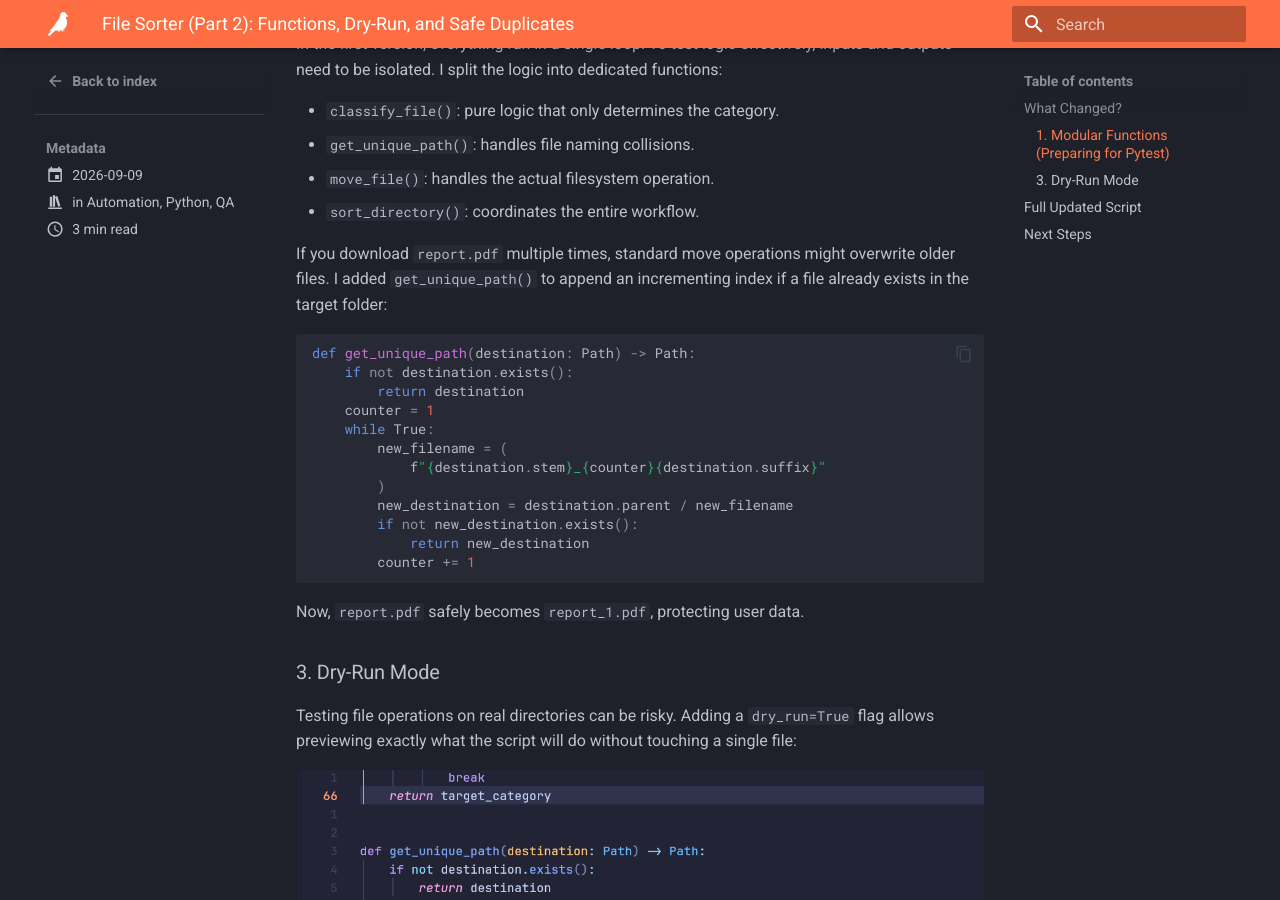
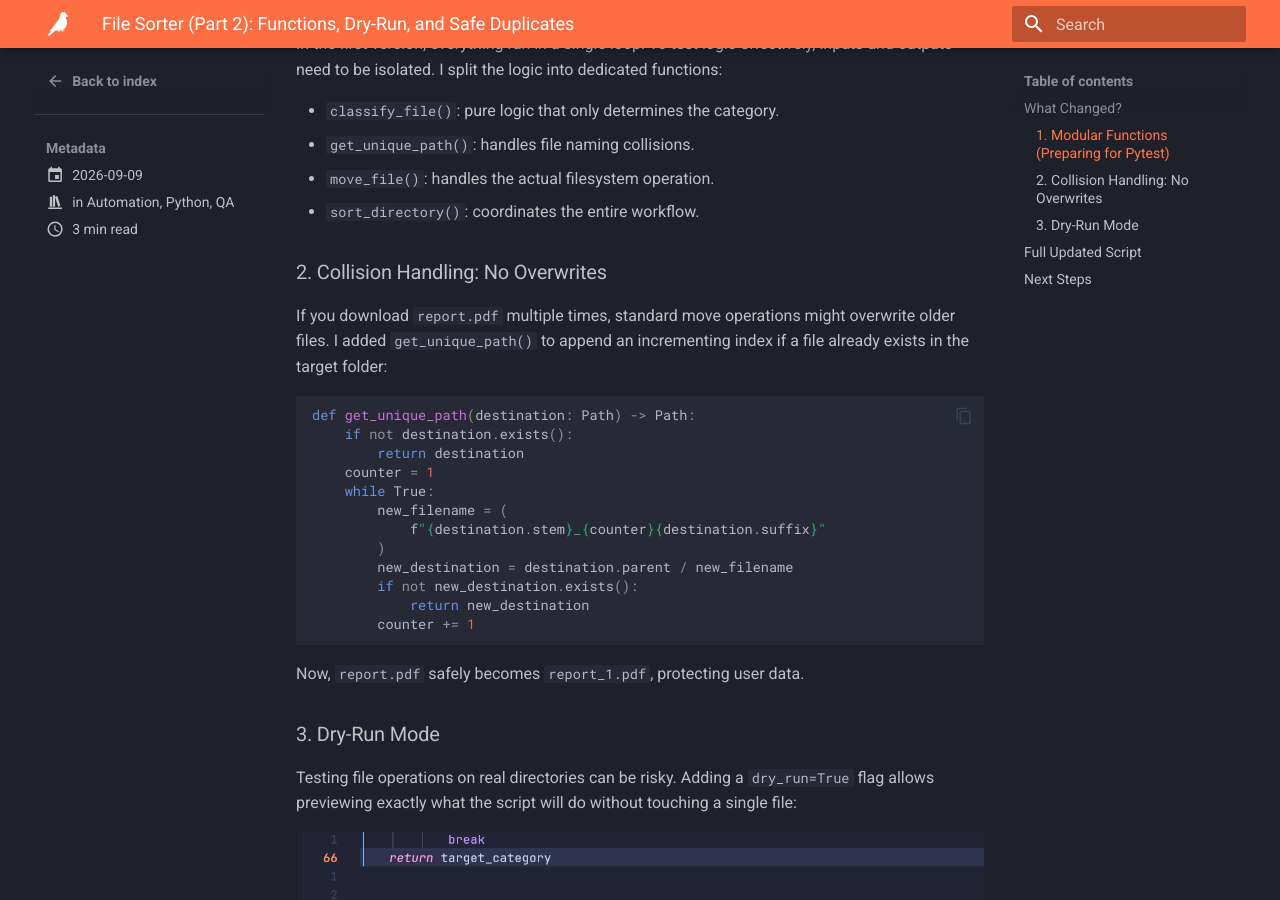
Before and after one commit to vvsparrow/sparrowlab.dev, an MkDocs documentation site: the page built from docs/blog/posts/file-sorter-part-2.md, in a window 1280 px wide and 900 px high, scrolled down 627 px. Built offline with MkDocs 1.6.1 and Material for MkDocs 9.7.7, drawn with Linux system fonts in a browser that asks for light colours.

Commit message:
docs(blog): restore missing collision handling heading in part  2

```diff
--- a/docs/blog/posts/file-sorter-part-2.md
+++ b/docs/blog/posts/file-sorter-part-2.md
@@ -39,6 +39,8 @@ into dedicated functions:
 * `get_unique_path()`: handles file naming collisions.
 * `move_file()`: handles the actual filesystem operation.
 * `sort_directory()`: coordinates the entire workflow.
+
+### 2. Collision Handling: No Overwrites
 
 If you download `report.pdf` multiple times, standard move operations
 might overwrite older files. I added `get_unique_path()` to append an
```
